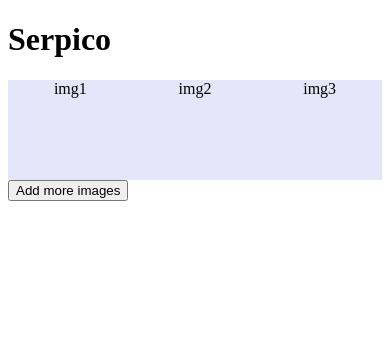
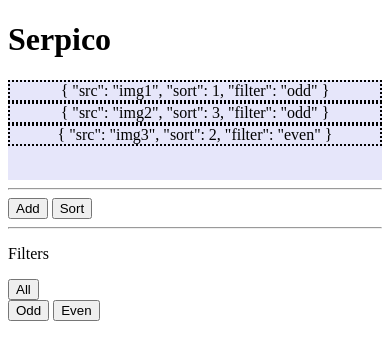
Before and after one commit to sonirico/serpico, a plain HTML site: page index.html in a window 390 px wide. Drawn offline with Linux system fonts and the light colour scheme.

Commit message:
Feature add sort and filter operations

```diff
--- a/index.html
+++ b/index.html
@@ -15,18 +15,56 @@
 
     <div class="serpico" ></div>
 
-    <button type="button" id="adder">Add more images</button>
+    <hr/>
+
+    <button type="button" id="adder">Add</button>
+    <button type="button" id="sorter">Sort</button>
+
+    <hr/>
+
+    <p>Filters</p>
+
+    <button type="button" class="filterer" data-filter="_all" >All</button>
+    <br/>
+    <button type="button" class="filterer" data-filter="odd" >Odd</button>
+    <button type="button" class="filterer" data-filter="even" >Even</button>
+
 
     <script>
 
+      function r () {
+          return parseInt(Math.random() * 50);
+      };
+
       $(function () {
+
           var $serpico = $('.serpico').serpico();
 
+          // ADD
+          var c = 4;
           $('#adder').click(function () {
+              c++;
+
               $serpico.add([
-                {src: 'img4', sort: 0},
-                {src: 'img5', sort: 2}
+                {src: 'img' + c, sort: r(), filter: oddOrNot(c)},
+                {src: 'img' + (c + 1), sort: r(), filter: oddOrNot(c + 1)}
               ]);
+          });
+
+          // FILTER
+          $('.filterer').click(function () {
+
+              $serpico.filter(
+                $(this).data('filter')
+              );
+
+          });
+
+          // SORT
+          $('#sorter').click(function () {
+
+              $serpico.sort();
+
           });
       });
 
--- a/serpico.css
+++ b/serpico.css
@@ -1,9 +1,24 @@
 .serpico {
+
     width: 100%;
     background-color: lavender;
+
 }
 
 .serpico .item {
+
     display: inline-block;
     text-align: center;
+    box-sizing: border-box;
+    border: 2px dotted black;
 }
+
+@media (max-width: 468px) {
+
+    .serpico .item {
+
+        width: 100% !important;
+
+    }
+
+}
--- a/serpico.js
+++ b/serpico.js
@@ -1,9 +1,11 @@
+function oddOrNot (n) {
+    return n % 2 == 0 ? 'even' : 'odd';
+};
+
 (function ($) {
-
 
     $.fn.serpico = function (options) {
         var opts = $.extend({}, $.fn.serpico.defaults, options);
-console.log(opts);
         var galleries = [];
 
         this.each(function () {
@@ -19,15 +21,51 @@ console.log(opts);
         namespace: 'serpico',
         columns: 3,
         data: [
-          {src: 'img1', sort: 1},
-          {src: 'img2', sort: 3},
-          {src: 'img3', sort: 2},
+          {src: 'img1', sort: 1, filter: oddOrNot(1)},
+          {src: 'img2', sort: 3, filter: oddOrNot(3)},
+          {src: 'img3', sort: 2, filter: oddOrNot(2)},
         ],
-        minHeight: '100px'
+        minHeight: '100px',
+        sortField: 'sort',
+        filterAll: '_all',
+        filterAttribute: 'filter',//TODO: filter function as parameters
+        filterSeparator: " ",
+        onFilterGlobal: function (target) {
+
+        },
+        onFilterItem: function (item) {
+
+        },
+        onSortGlobal: function (target) {
+
+        },
+        onSortItem: function () {
+
+        }
     };
 
     function Gallery (target, config) {
         var me = this;
+
+        // Private functions
+        var append = function (data) {
+            var w = (100 / config.columns) + '%';
+
+            data.forEach(function (item, index) {
+
+                target.append(
+                    $('<div>')
+                      .addClass('item')
+                      .css({
+                          'width': w
+                      })
+                      .data(item)
+                      .html(
+                          JSON.stringify(item, null, 2)
+                      )
+                );
+            });
+        }
 
         me.init = function () {
             target.addClass(config.namespace);
@@ -35,33 +73,45 @@ console.log(opts);
               'min-height': config.minHeight
             });
 
-            var w = (100 / config.columns) + '%';
+            append(config.data);
+        };
 
-            config.data.forEach(function (item, index) {
-                target.append(
-                    $('<div>')
-                      .addClass('item')
-                      .css({
-                          'width': w
-                      })
-                      .data(item)
-                      .text(item.src)
-                );
-            });
+        me.add = function (newData) {
+            append(newData);
+        };
+
+        me.filter = function (keyword) {
+            if (keyword === config.filterAll) {
+
+                target.find('.item').show();
+
+            } else {
+
+                target.find('.item').each(function () {
+                    var filters = $(this).data('filter')
+                        .trim()
+                        .split(config.filterSeparator);
+
+                    if (keyword.indexOf(filters) < 0) {
+                        $(this).hide();
+                    } else {
+                        $(this).show();
+                    }
+                });
+
+            }
+        }
+
+        me.sort = function (dataAttribute) {
+            target.find('.item').sort(function (a, b) {
+
+                return $(a).data(config.sortField) - $(b).data(config.sortField);
+
+            }).appendTo(target);
         };
 
         me.init();
     }
 
-    Gallery.prototype.add = function (moreData) {
-      console.log(this);
-console.log(moreData);
-    };
-
-    Gallery.prototype.sort = function () {
-
-    };
-
-
 
 })(jQuery);
```
